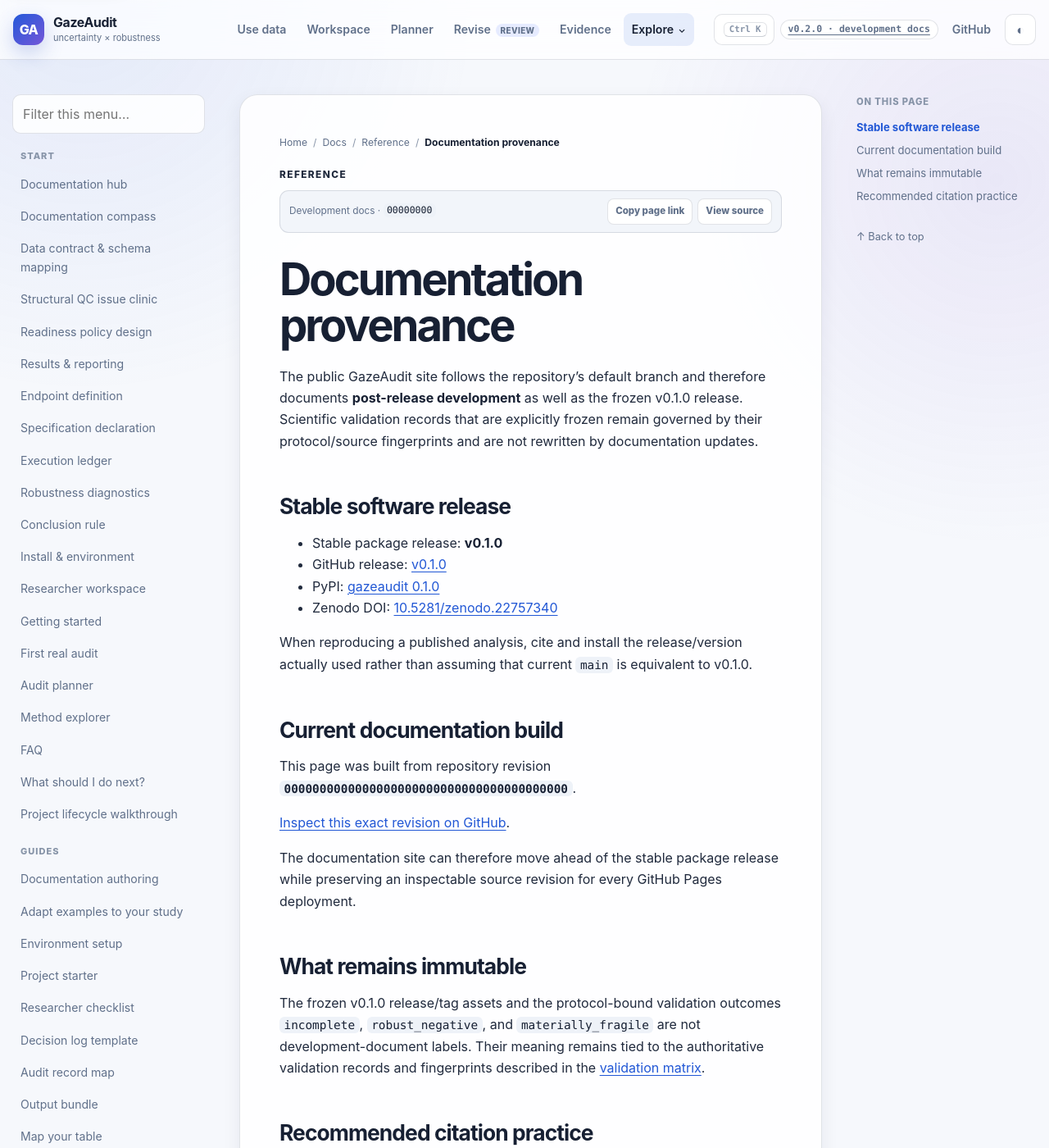
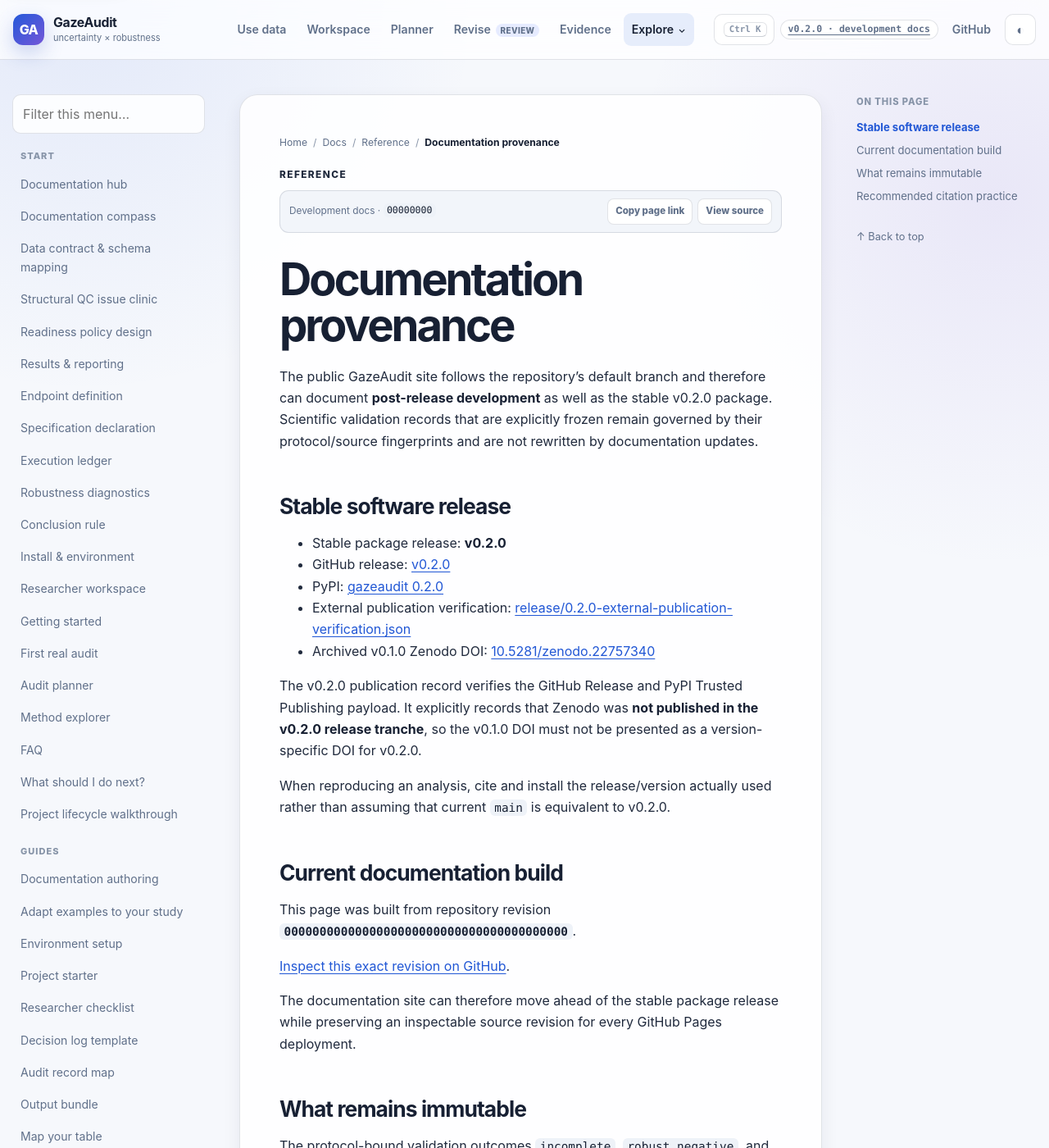
Before and after one commit to stefanosbalaskas/GazeAudit, a Jekyll site: the page built from docs/reference/site-provenance.md, in a window 1280 px wide and 1400 px high. Shown: the whole window at 82% size. Built offline with Jekyll 4.4.1, drawn with Linux system fonts in a browser that asks for light colours; some of the changed text lies outside the part shown.

Commit message:
docs: correct v0.2.0 publication provenance

```diff
--- a/docs/reference/site-provenance.md
+++ b/docs/reference/site-provenance.md
@@ -1,22 +1,25 @@
 ---
 title: Documentation provenance
-description: Distinguish stable GazeAudit v0.1.0 from the continuously updated development documentation and identify the exact Pages build revision.
+description: Distinguish stable GazeAudit v0.2.0 from continuously updated development documentation and identify the exact Pages build revision.
 kicker: Reference
 permalink: /docs/reference/site-provenance/
 ---
 
 # Documentation provenance
 
-The public GazeAudit site follows the repository's default branch and therefore documents **post-release development** as well as the frozen v0.1.0 release. Scientific validation records that are explicitly frozen remain governed by their protocol/source fingerprints and are not rewritten by documentation updates.
+The public GazeAudit site follows the repository's default branch and therefore can document **post-release development** as well as the stable v0.2.0 package. Scientific validation records that are explicitly frozen remain governed by their protocol/source fingerprints and are not rewritten by documentation updates.
 
 ## Stable software release
 
-- Stable package release: **v0.1.0**
-- GitHub release: [v0.1.0](https://github.com/stefanosbalaskas/GazeAudit/releases/tag/v0.1.0)
-- PyPI: [gazeaudit 0.1.0](https://pypi.org/project/gazeaudit/0.1.0/)
-- Zenodo DOI: [10.5281/zenodo.22757340](https://doi.org/10.5281/zenodo.22757340)
+- Stable package release: **v0.2.0**
+- GitHub release: [v0.2.0](https://github.com/stefanosbalaskas/GazeAudit/releases/tag/v0.2.0)
+- PyPI: [gazeaudit 0.2.0](https://pypi.org/project/gazeaudit/0.2.0/)
+- External publication verification: [release/0.2.0-external-publication-verification.json](https://github.com/stefanosbalaskas/GazeAudit/blob/main/release/0.2.0-external-publication-verification.json)
+- Archived v0.1.0 Zenodo DOI: [10.5281/zenodo.22757340](https://doi.org/10.5281/zenodo.22757340)
 
-When reproducing a published analysis, cite and install the release/version actually used rather than assuming that current `main` is equivalent to v0.1.0.
+The v0.2.0 publication record verifies the GitHub Release and PyPI Trusted Publishing payload. It explicitly records that Zenodo was **not published in the v0.2.0 release tranche**, so the v0.1.0 DOI must not be presented as a version-specific DOI for v0.2.0.
+
+When reproducing an analysis, cite and install the release/version actually used rather than assuming that current `main` is equivalent to v0.2.0.
 
 ## Current documentation build
 
@@ -32,14 +35,16 @@ The documentation site can therefore move ahead of the stable package release wh
 
 ## What remains immutable
 
-The frozen v0.1.0 release/tag assets and the protocol-bound validation outcomes `incomplete`, `robust_negative`, and `materially_fragile` are not development-document labels. Their meaning remains tied to the authoritative validation records and fingerprints described in the [validation matrix]({{ '/docs/VALIDATION_MATRIX.html' | relative_url }}).
+The protocol-bound validation outcomes `incomplete`, `robust_negative`, and `materially_fragile` remain tied to their authoritative frozen protocols, source identities, decision rules, and evidence artifacts. Documentation, navigation, examples, or later package releases do not retroactively change those scientific records.
+
+The archived v0.1.0 Zenodo deposit also remains a version-specific software archive for that release.
 
 ## Recommended citation practice
 
 For manuscripts or archived analyses, record all three when applicable:
 
 1. the installed GazeAudit package version;
-2. the Git commit used for unreleased development functionality;
-3. the DOI or frozen validation artifact when relying on a protocol-bound case study.
+2. the Git commit used for development functionality not represented by the installed release;
+3. the DOI or frozen validation artifact when relying on a protocol-bound archived record.
 
 This separates software identity, documentation identity, and scientific-evidence identity rather than collapsing them into one version label.
```
